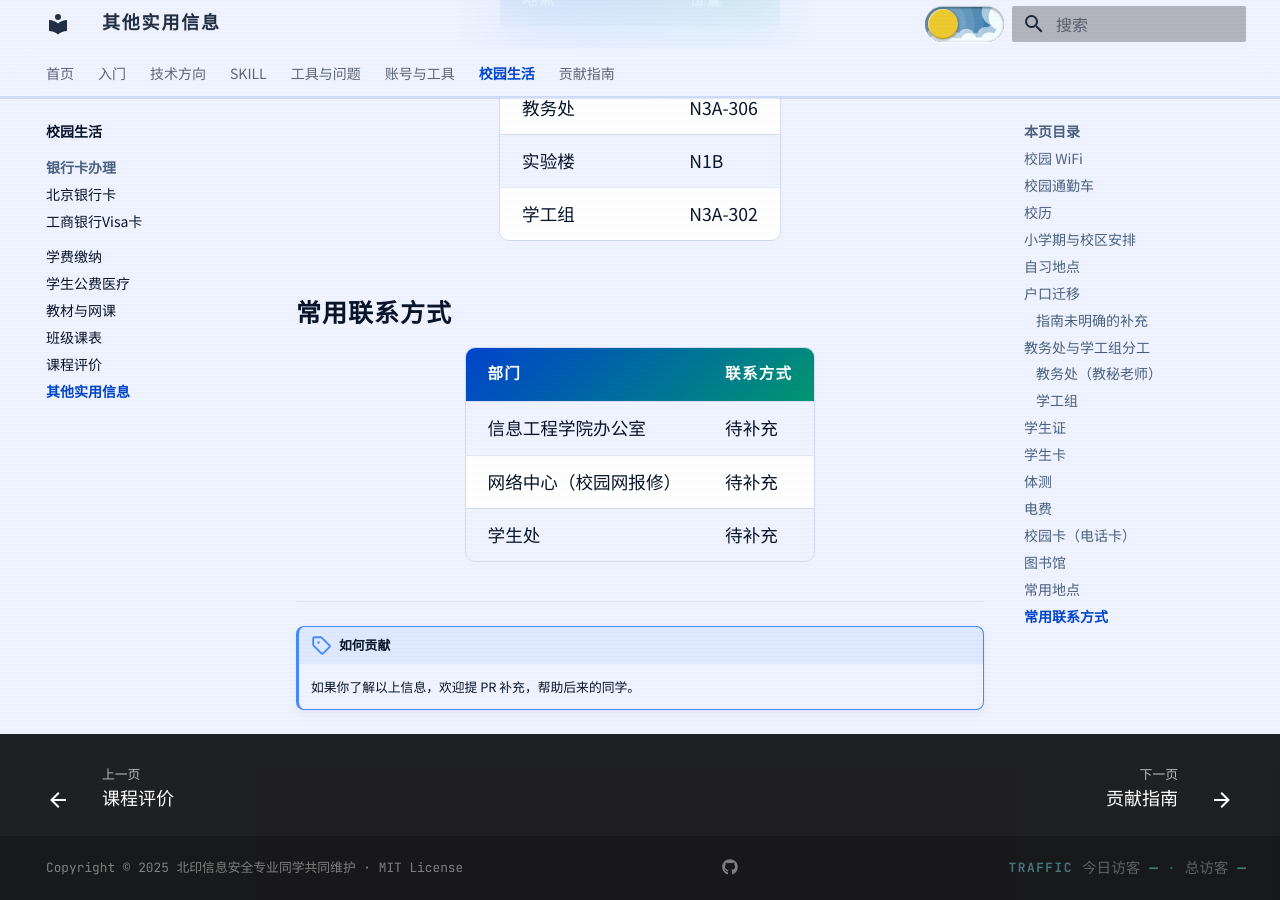
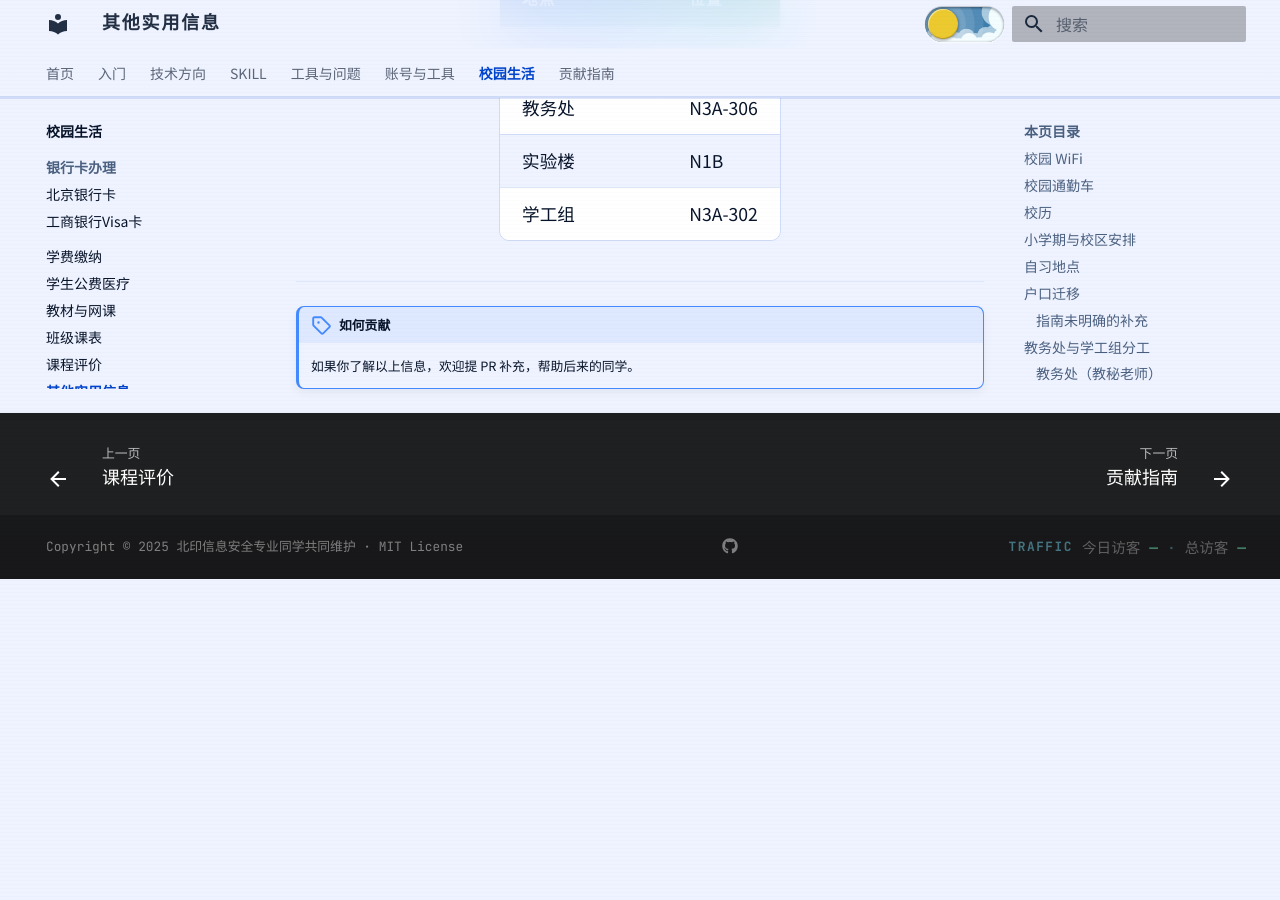
Before and after one commit to starnotes-xj/SurviveBIGCManual, an MkDocs documentation site: the page built from docs/05-校园生活/其他实用信息.md, in a window 1280 px wide and 900 px high, scrolled down 6854 px. Built offline with MkDocs 1.6.1 and Material for MkDocs 9.7.7, drawn with Linux system fonts in a browser that asks for light colours; after the commit the page ends 7433 px from its top, so only the background shows below that.

Commit message:
docs(校园生活): 移除全为待补充的常用联系方式表，保留常用地点与贡献提示

```diff
--- a/docs/05-校园生活/其他实用信息.md
+++ b/docs/05-校园生活/其他实用信息.md
@@ -162,14 +162,6 @@ http://172.16.3.200
 | 实验楼 | N1B |
 | 学工组 | N3A-302 |
 
-## 常用联系方式
-
-| 部门 | 联系方式 |
-|---|---|
-| 信息工程学院办公室 | 待补充 |
-| 网络中心（校园网报修） | 待补充 |
-| 学生处 | 待补充 |
-
 ---
 
 !!! note "如何贡献"
```
